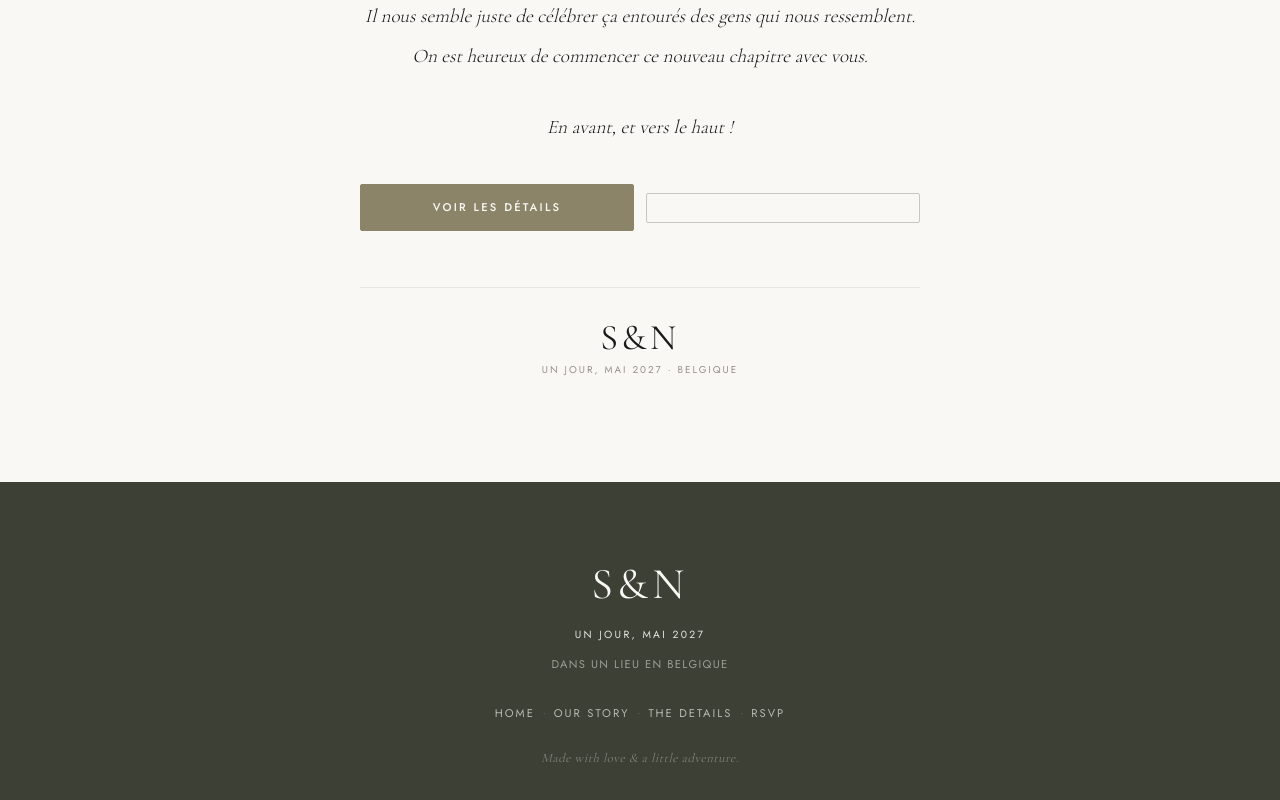
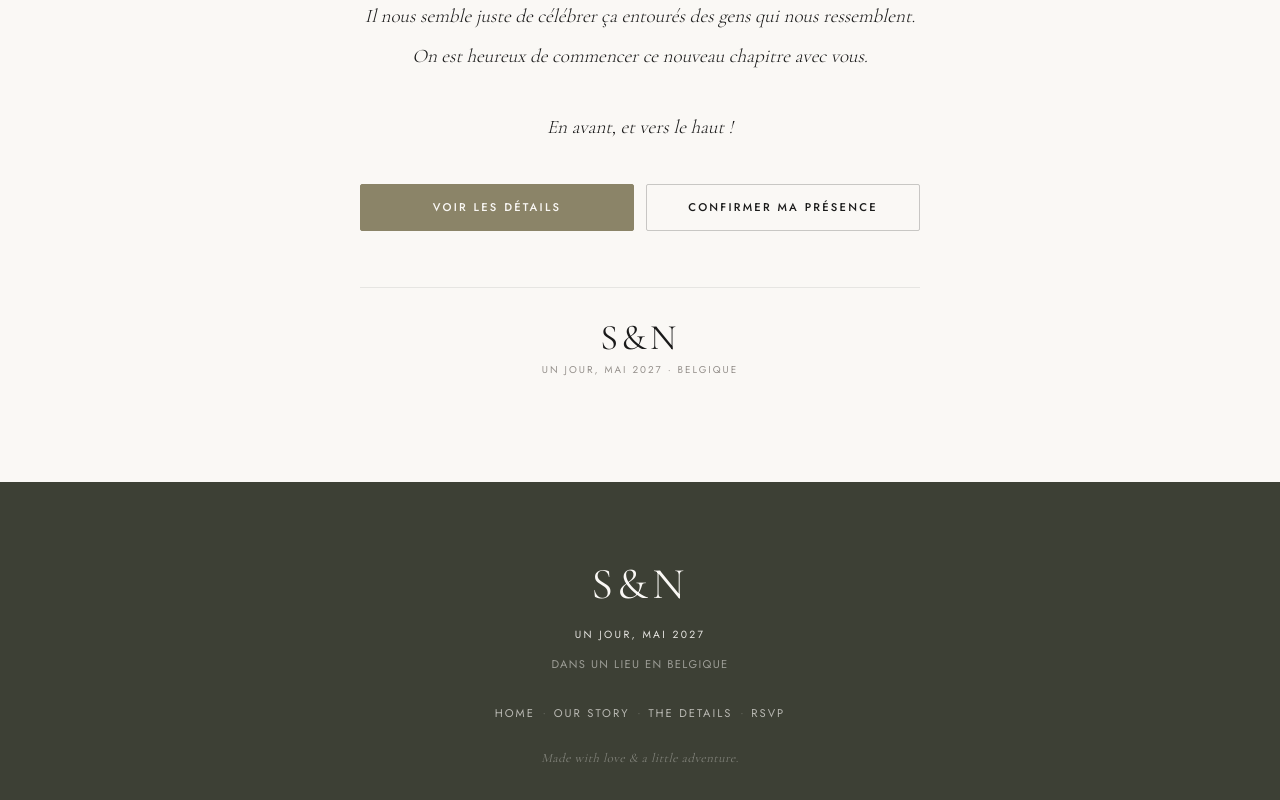
Before and after one commit to v-alex-dev/mariage_web, a Next.js app: page /our-story in a window 1280 px wide. Shown: the part 1876-2676 px from the top of the page. Built offline with nearby package versions, Linux system fonts and the light colour scheme.

Commit message:
adapt link

```diff
--- a/app/our-story/page.tsx
+++ b/app/our-story/page.tsx
@@ -134,8 +134,8 @@ export default function OurStoryPage() {
             <Link href={cta.detailsHref} className="our-story__btn our-story__btn--primary">
               {cta.detailsLabel}
             </Link>
-            <Link href={cta.musicHref} className="our-story__btn our-story__btn--ghost">
-              {cta.musicLabel}
+            <Link href={cta.rsvpHref} className="our-story__btn our-story__btn--ghost">
+              {cta.rsvpLabel}
             </Link>
           </div>
 
```
